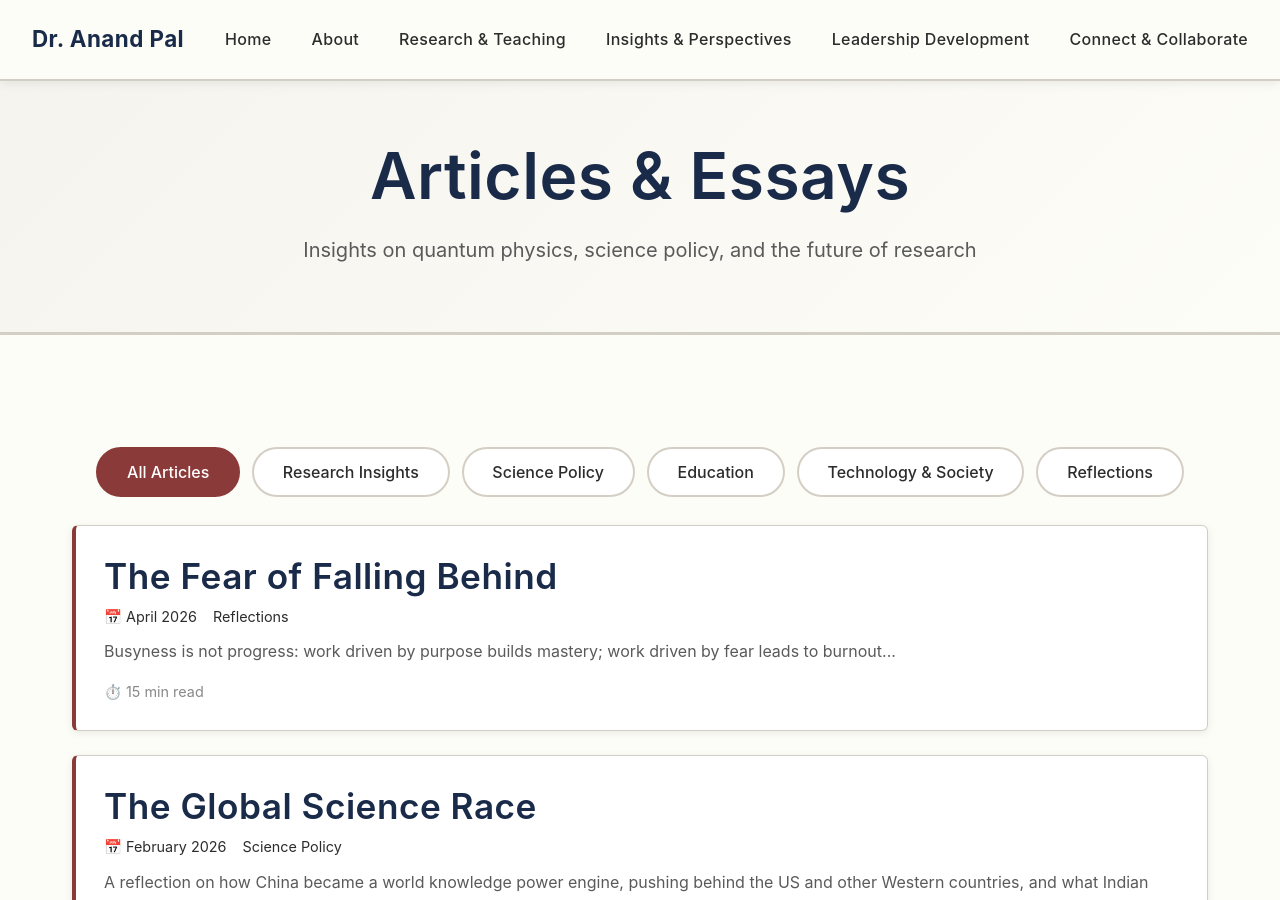
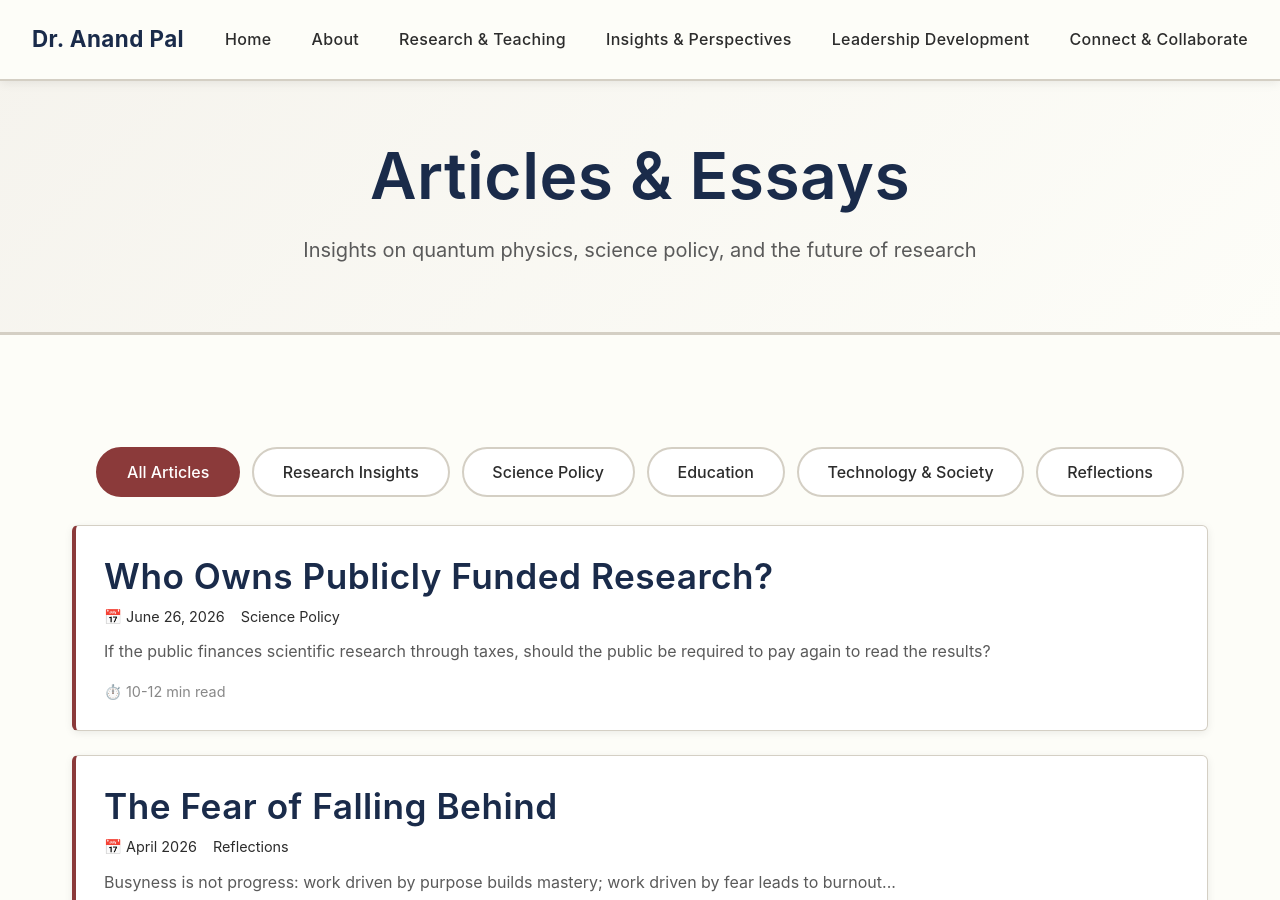
Before and after one commit to anandpal-in/anandpal-in.github.io, a Jekyll site: the page built from articles/index.html, in a window 1280 px wide and 900 px high. Built offline with Jekyll 4.4.1, drawn with Linux system fonts in a browser that asks for light colours.

Commit message:
update articles/index.html

```diff
--- a/articles/index.html
+++ b/articles/index.html
@@ -23,6 +23,23 @@ description: Explore Dr. Anand Pal's articles on quantum physics, science policy
             </div>
 
             <div class="archive-list" id="archiveList">
+
+                <a href="/articles/Who_Owns_Publicly_Funded_Research.html" class="pub-item-link" data-category="science-policy">
+                    <article class="pub-item">
+                        <div class="archive-content">
+                            <h3>Who Owns Publicly Funded Research?</h3>
+                            <div class="archive-meta">
+                                <span class="archive-date">📅 June 26, 2026</span>
+                                <span class="archive-category">Science Policy</span>
+                            </div>
+                            <p> If the public finances scientific research through taxes, should the public be required to pay again to read the results?
+                            </p>
+                            <div class="archive-footer">
+                                <span class="read-time">⏱️ 10-12 min read</span>
+                            </div>
+                        </div>
+                    </article>
+                </a>
 
                 <a href="/articles/The_Fear_of_Falling_Behind/" class="pub-item-link" data-category="reflections">
                     <article class="pub-item">
```
